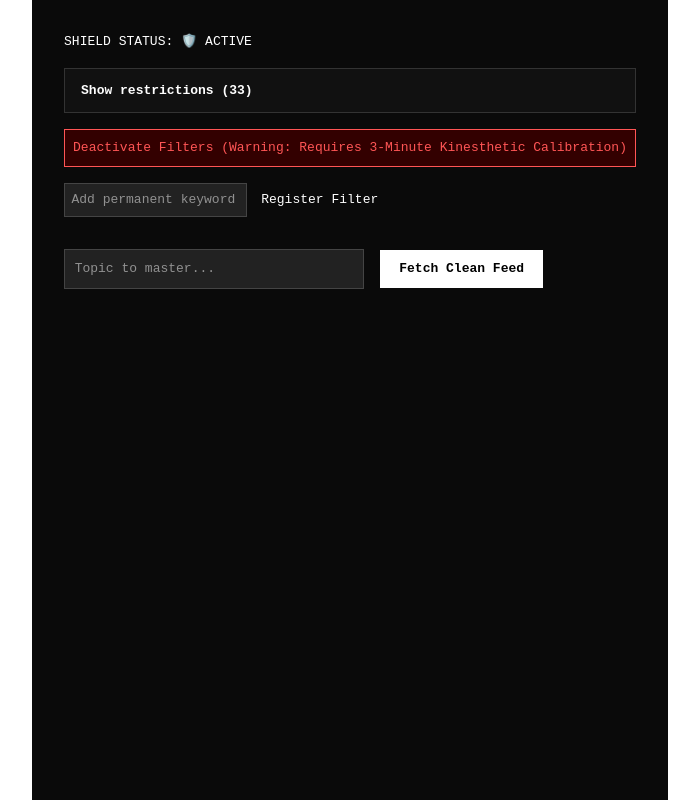
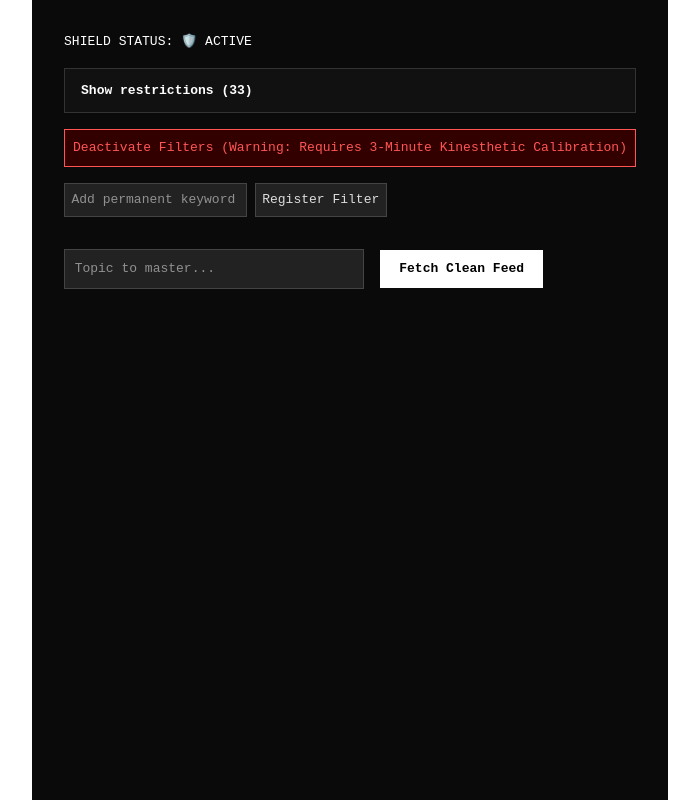
Before and after one commit to vfaabeso/yt-focus, a Next.js app: page / in a window 1280 px wide. Shown: the whole page, without its empty margins (290-989 px from the left). Built offline with nearby package versions, Linux system fonts and the light colour scheme.

Commit message:
ui: added border in Register Filter button

```diff
--- a/app/page.tsx
+++ b/app/page.tsx
@@ -294,7 +294,14 @@ export default function Home() {
         />
         <button
           type="submit"
-          style={{ padding: "0.4rem", marginLeft: "0.5rem" }}
+          style={{
+            padding: "0.4rem",
+            marginLeft: "0.5rem",
+            background: "#222",
+            color: "#ddd",
+            border: "1px solid #444",
+            cursor: "pointer",
+          }}
         >
           Register Filter
         </button>
```
